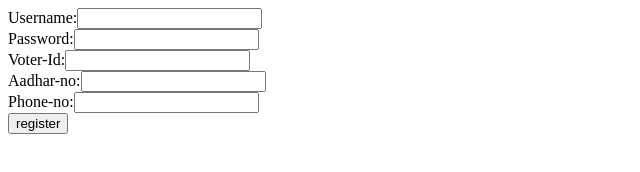
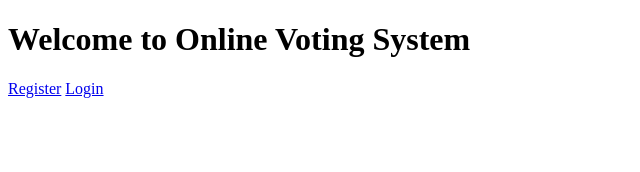
Before and after one commit to vishnucodezzz/votingweb, a plain HTML site: page index.html in a window 1280 px wide. Shown: the whole page, without its empty margins (0-640 px from the left). Drawn offline with Linux system fonts and the light colour scheme.

Commit message:
Update index.html

```diff
--- a/index.html
+++ b/index.html
@@ -1,18 +1,13 @@
 <!DOCTYPE html>
-<html>
+<html lang="en">
 <head>
-<meta charset="UTF-8">
-<title>Insert title here</title>
+    <meta charset="UTF-8">
+    <title>Online Voting System</title>
+
 </head>
 <body>
-<form action="register" method="post">
-Username:<input type="text" name="username"><br>
-Password:<input type="text" name="password"><br>
-Voter-Id:<input type="text" name="voterid"><br>
-Aadhar-no:<input type="text" name="aadharno"><br>
-Phone-no:<input type="text" name="phoneno"><br>
-<button type="submit">register</button>
-
-</form>
+    <h1>Welcome to Online Voting System</h1>
+    <a href="Register.html">Register</a>
+    <a href="login.html">Login</a>
 </body>
 </html>
```
